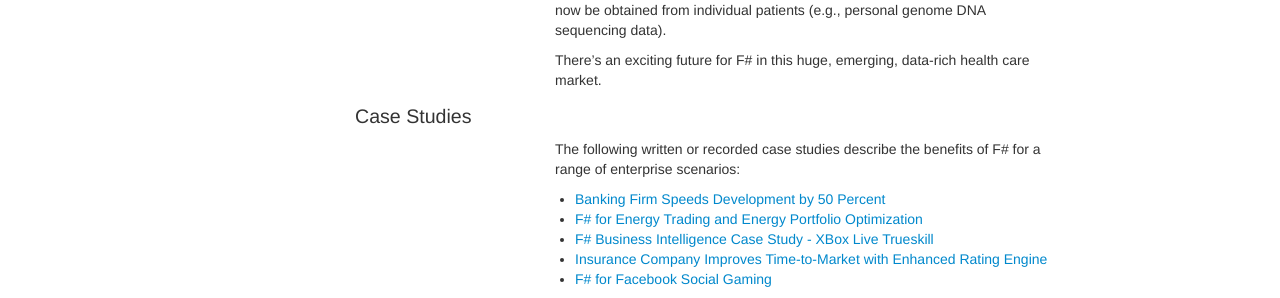
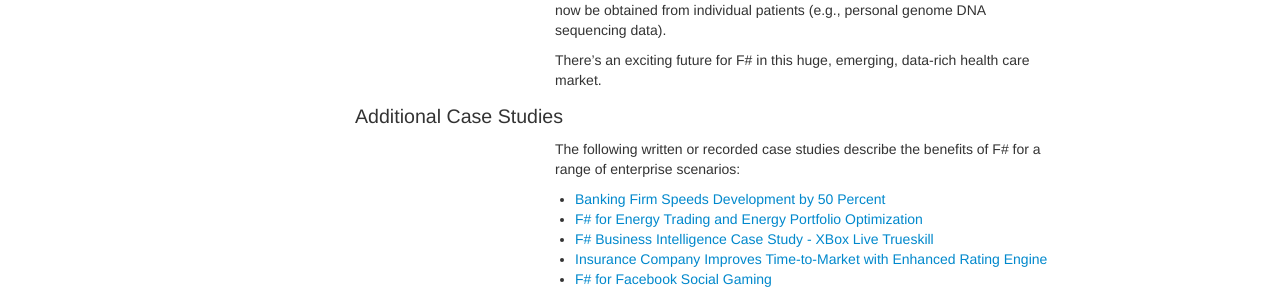
Before and after one commit to fsharp/fsharp.org, a Jekyll site: the page built from testimonials/index.md, in a window 1280 px wide and 900 px high, scrolled down 12758 px. Shown: the part 469-767 px from the top of the window. Built offline with Jekyll 4.4.1, drawn with Linux system fonts in a browser that asks for light colours; nearby versions of some CDN libraries; some web fonts are replaced; comment, search, counter and statistics services are not loaded.

Commit message:
Update index.md

```diff
--- a/testimonials/index.md
+++ b/testimonials/index.md
@@ -973,7 +973,7 @@ There's an exciting future for F# in this huge, emerging, data-rich health care
 
 <div class="keywords">bioinformatics, genomics, health, molecular analysis, simulation</div>
 
-### Case Studies
+### Additional Case Studies
 
 The following written or recorded case studies describe the benefits of F# for a range of enterprise scenarios:
 
```
